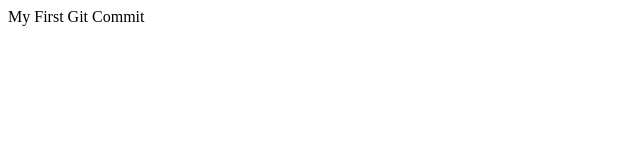
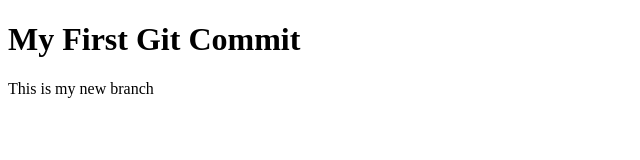
Before and after one commit to Kikira7258/Team-1---testing, a plain HTML site: page index.html in a window 1280 px wide. Shown: the whole page, without its empty margins (0-640 px from the left). Drawn offline with Linux system fonts and the light colour scheme.

Commit message:
Dwayne's 2nd commit

```diff
--- a/index.html
+++ b/index.html
@@ -7,6 +7,7 @@
     <title>Document</title>
 </head>
 <body>
-    My First Git Commit
+    <h1>My First Git Commit</h1>
+    <p>This is my new branch</p>
 </body>
 </html>
```
